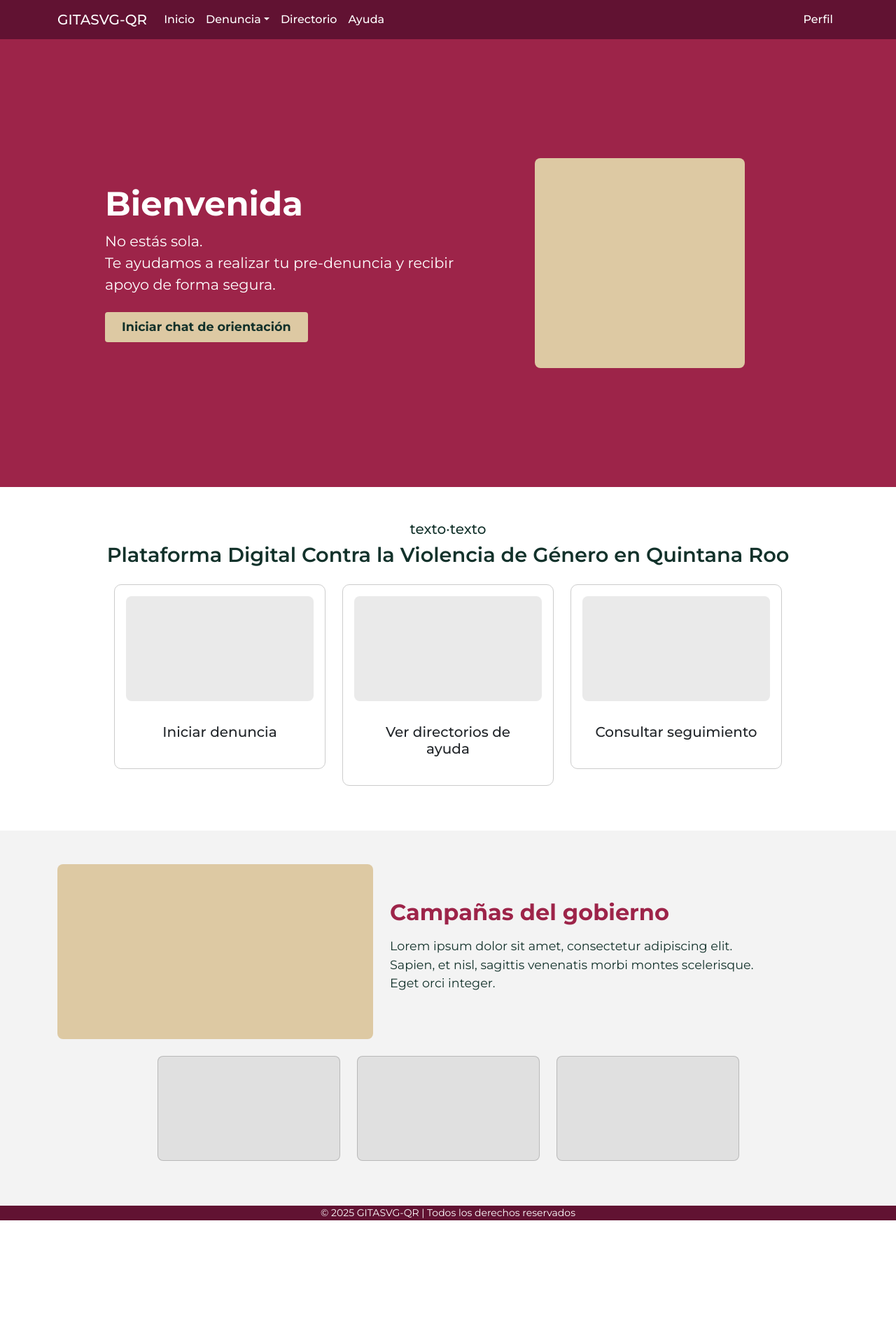
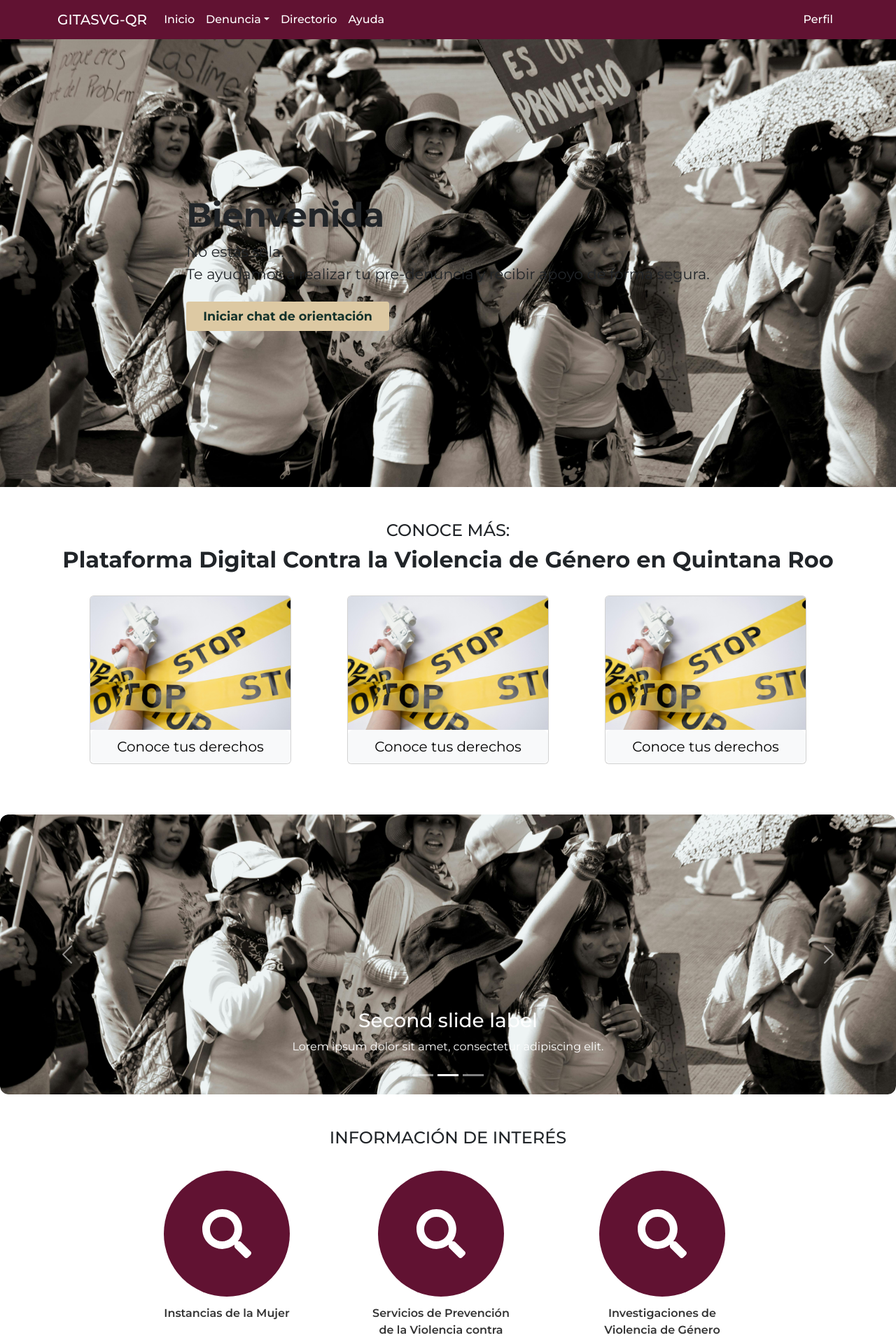
Before and after one commit to jianx7/Frontend-Plataforma-Violencia-Genero-QR, a React (Vite) app: page / in a window 1280 px wide. Shown: the top 1915 px of the page at 70% size. Before the commit the page ends 1744 px from the top, so only its background shows below. Built offline with nearby package versions, Linux system fonts and the light colour scheme.

Commit message:
Sección Home actualizada

```diff
--- a/package.json
+++ b/package.json
@@ -14,6 +14,7 @@
     "react": "^19.1.1",
     "react-bootstrap": "^2.10.10",
     "react-dom": "^19.1.1",
+    "react-icons": "^5.5.0",
     "react-router-dom": "^7.9.4"
   },
   "devDependencies": {
--- a/src/index.css
+++ b/src/index.css
@@ -68,10 +68,32 @@ body {
 /* REGISTER */
 .bg-register {
   background-color: #611232;
+  background-image: url('/assets/imagen-bienvenida.png');
+  background-size: cover;
+  /* la imagen ocupa todo */
+  background-position: center;
+  /* centrada */
+  background-repeat: no-repeat;
 }
 
+/** .bg-register::before {
+  content: "";
+  position: absolute;
+  inset: 0;
+  backdrop-filter: blur(3px);
+  background-color: rgba(0,0,0,0.3);
+} */
+
+/** .bg-register::before {
+  content: "";
+  position: absolute;
+  inset: 0;
+  background: rgba(0, 0, 0, 0.45);
+}
+*/
+
 .text-register {
-  font-size: 40px;
+  font-size: 2.5rem;
   font-weight: 700;
 }
 
@@ -82,7 +104,9 @@ body {
 }
 
 @supports (scrollbar-gutter: stable) {
-  .overflow-auto { scrollbar-gutter: stable; }
+  .overflow-auto {
+    scrollbar-gutter: stable;
+  }
 }
 
 button.btn-danger {
@@ -103,15 +127,59 @@ button.btn-danger:hover {
 */
 
 /* HOME */
-.home-gob {
-  background-color: #f8f9fa;
-  color: #13322b;
-  font-family: "Montserrat", sans-serif;
+.home-bg {
+  background-image: url('presentation/assets/imagen-bienvenida.jpg');
+  background-size: cover;
+  background-position: center;
+  background-repeat: no-repeat;
 }
 
-.hero-section {
-  background-color: #9d2449;
-  color: #ffffff;
+.carousel {
+  max-height: 400px;
+  overflow: hidden;
+  border-radius: 12px;
+}
+
+.carousel img {
+  object-fit: cover;
+  height: 400px;
+  width: 100%;
+}
+
+.btn-circle {
+  border-radius: 50%;
+  width: 180px;
+  height: 180px;
+  display: flex;
+  align-items: center;
+  justify-content: center;
+  background-color: #611232;
+  border: none;
+  color: white;
+  transition: background-color 0.3s ease, transform 0.2s ease;
+}
+
+.btn-circle:hover {
+  background-color: #9b1d50;
+}
+
+.circle-wrapper {
+  display: flex;
+  flex-direction: column;
+  align-items: center;
+  gap: 12px;
+}
+
+.circle-text {
+  margin: 0;
+  font-size: 16px;
+  font-weight: 600;
+  max-width: 200px;
+  text-align: center;
+  color: #333;
+}
+
+.home-container {
   min-height: 80vh;
   display: flex;
   align-items: center;
@@ -128,13 +196,7 @@ button.btn-danger:hover {
   margin-bottom: 1.5rem;
 }
 
-.hero-img {
-  background-color: #ddc9a3;
-  width: 300px;
-  height: 300px;
-  border-radius: 8px;
-  margin: 0 auto;
-}
+
 .btn-gob {
   background-color: #ddc9a3;
   border: none;
@@ -144,6 +206,7 @@ button.btn-danger:hover {
   font-size: 1.1rem;
   transition: all 0.3s ease;
 }
+
 .btn-gob:hover {
   background-color: #c0a56b;
 }
--- a/src/presentation/pages/Home.jsx
+++ b/src/presentation/pages/Home.jsx
@@ -1,88 +1,138 @@
-import { Container, Row, Col, Button, Card } from "react-bootstrap";
+import { Container, Row, Col, Button, Card, Carousel } from "react-bootstrap";
+import { FaSearch } from "react-icons/fa";
 
 export default function Home() {
   return (
-    <div className="home-gob">
-      {/* Sección de bienvenida */}
-      <Container fluid className="hero-section text-center py-5">
-        <Row className="align-items-center justify-content-center">
-          <Col md={6} className="text-md-start text-center">
+    <main>
+      {/* Sección 1 */}
+      <Container fluid className="py-5 home-container home-bg">
+        <Row className="justify-content-md-center">
+          <Col md={6} className="text-md-start w-100">
             <h1 className="hero-title">Bienvenida</h1>
             <p className="hero-text">
               No estás sola. <br />
-              Te ayudamos a realizar tu pre-denuncia y recibir apoyo de forma segura.
+              Te ayudamos a realizar tu pre-denuncia y recibir apoyo de forma
+              segura.
             </p>
             <Button className="btn-gob px-4 py-2">
               Iniciar chat de orientación
             </Button>
           </Col>
-
-          <Col md={5} className="text-center">
-            <div className="hero-img"></div>
-          </Col>
         </Row>
       </Container>
 
-      {/* Sección de plataforma */}
-      <section className="platform-section text-center py-5">
-        <h5 className="platform-subtitle">texto·texto</h5>
-        <h2 className="platform-title">
-          Plataforma Digital Contra la Violencia de Género en Quintana Roo
+      {/* Sección 2*/}
+      <Container fluid className="p-5 text-center">
+        <h4>CONOCE MÁS:</h4>
+        <h2>
+          <strong>
+            Plataforma Digital Contra la Violencia de Género en Quintana Roo
+          </strong>
         </h2>
+        <div className="p-4 d-flex flex-wrap justify-content-evenly gap-4 w-100">
+          <Card style={{ width: "18rem" }}>
+            <Card.Img
+              variant="top"
+              src="../src/presentation/assets/login.jpg"
+            />
+            <Button variant="light" size="lg">
+              Conoce tus derechos
+            </Button>
+          </Card>
 
-        <Row className="justify-content-center mt-4">
-          <Col md={3} className="mb-3">
-            <Card className="option-card">
-              <div className="option-img"></div>
-              <Card.Body>
-                <Card.Title>Iniciar denuncia</Card.Title>
-              </Card.Body>
-            </Card>
-          </Col>
-          <Col md={3} className="mb-3">
-            <Card className="option-card">
-              <div className="option-img"></div>
-              <Card.Body>
-                <Card.Title>Ver directorios de ayuda</Card.Title>
-              </Card.Body>
-            </Card>
-          </Col>
-          <Col md={3} className="mb-3">
-            <Card className="option-card">
-              <div className="option-img"></div>
-              <Card.Body>
-                <Card.Title>Consultar seguimiento</Card.Title>
-              </Card.Body>
-            </Card>
-          </Col>
-        </Row>
-      </section>
+          <Card style={{ width: "18rem" }}>
+            <Card.Img
+              variant="top"
+              src="../src/presentation/assets/login.jpg"
+            />
+            <Button variant="light" size="lg">
+              Conoce tus derechos
+            </Button>
+          </Card>
 
-      {/* Sección de campañas */}
-      <section className="campaigns-section py-5">
-        <Container>
-          <Row className="align-items-center">
-            <Col md={5}>
-              <div className="campaign-img"></div>
-            </Col>
-            <Col md={6}>
-              <h2 className="campaign-title">Campañas del gobierno</h2>
-              <p className="campaign-text">
-                Lorem ipsum dolor sit amet, consectetur adipiscing elit. Sapien,
-                et nisl, sagittis venenatis morbi montes scelerisque. Eget orci integer.
+          <Card style={{ width: "18rem" }}>
+            <Card.Img
+              variant="top"
+              src="../src/presentation/assets/login.jpg"
+            />
+            <Button variant="light" size="lg">
+              Conoce tus derechos
+            </Button>
+          </Card>
+        </div>
+      </Container>
+
+      {/* Sección 3*/}
+      <div className="carousel">
+        <Carousel fade>
+          <Carousel.Item>
+            <img
+              className="d-block w-100"
+              src="../src/presentation/assets/imagen-bienvenida.jpg"
+              alt="First slide"
+            />
+            <Carousel.Caption>
+              <h3>First slide label</h3>
+              <p>Nulla vitae elit libero, a pharetra augue mollis interdum.</p>
+            </Carousel.Caption>
+          </Carousel.Item>
+          <Carousel.Item>
+            <img
+              className="d-block w-100"
+              src="../src/presentation/assets/imagen-bienvenida.jpg"
+              alt="First slide"
+            />
+            <Carousel.Caption>
+              <h3>Second slide label</h3>
+              <p>Lorem ipsum dolor sit amet, consectetur adipiscing elit.</p>
+            </Carousel.Caption>
+          </Carousel.Item>
+          <Carousel.Item>
+            <img
+              className="d-block w-100"
+              src="../src/presentation/assets/imagen-bienvenida.jpg"
+              alt="First slide"
+            />
+            <Carousel.Caption>
+              <h3>Third slide label</h3>
+              <p>
+                Praesent commodo cursus magna, vel scelerisque nisl consectetur.
               </p>
-            </Col>
-          </Row>
+            </Carousel.Caption>
+          </Carousel.Item>
+        </Carousel>
+      </div>
 
-          <Row className="justify-content-center mt-4">
-            {[1, 2, 3].map((i) => (
-              <Col md={3} key={i} className="mb-3">
-                <Card className="mini-card"></Card>
-              </Col>
-            ))}
-          </Row>
-        </Container>
-      </section>
-    </div>
+      {/* Sección 4*/}
+      <Container className="p-5 text-center">
+        <h4>INFORMACIÓN DE INTERÉS</h4>
+        <div className="p-4 d-flex flex-wrap justify-content-evenly gap-4 w-100">
+
+          <div className="circle-wrapper">
+            <Button className="btn-circle">
+            <FaSearch size={70} />
+          </Button>
+          <p className="circle-text">Instancias de la Mujer</p>
+          </div>
+
+          <div className="circle-wrapper">
+            <Button className="btn-circle">
+            <FaSearch size={70} />
+          </Button>
+          <p className="circle-text">
+            Servicios de Prevención de la Violencia contra las Mujeres
+          </p>
+          </div>
+
+          <div className="circle-wrapper">
+            <Button className="btn-circle">
+            <FaSearch size={70} />
+          </Button>
+          <p className="circle-text">Investigaciones de Violencia de Género</p>
+          </div>
+
+        </div>
+      </Container>
+    </main>
   );
 }
--- a/src/presentation/pages/Register.jsx
+++ b/src/presentation/pages/Register.jsx
@@ -18,18 +18,11 @@ export default function Register() {
             className="bg-register text-light p-5 d-flex flex-column justify-content-center h-100"
           >
             <h1 className="fw-bold mb-4 fs-1">¡Bienvenida!</h1>
-            <p className="lead mb-4 fs-3">
+            <p className="lead mb-4 fs-4">
               Esta plataforma digital busca apoyar y orientar a mujeres en
               situaciones de violencia. Regístrate para acceder a nuestros
               recursos y servicios.
             </p>
-            <article>
-              <img
-                src="/assets/imagen-bienvenida.png"
-                alt="Imagen institucional"
-                className="img-fluid rounded"
-              />
-            </article>
           </Col>
 
           {/* Panel derecho */}
@@ -39,7 +32,7 @@ export default function Register() {
           >
             <Form className="form-gob form-scroll flex-gorw-1">
               <h2 className="text-register mb-3">Crea tu cuenta</h2>
-              <p className="mb-4 fs-3">
+              <p className="mb-4 fs-4">
                 Ingresa los siguientes datos para iniciar el proceso de
                 registro:
               </p>
@@ -54,7 +47,7 @@ export default function Register() {
               <Form.Group
                 controlId="floatingApellidos"
                 label="Apellidos"
-                className="mb-3 fs-4"
+                className="mb-3 fs-4 fw-semibold"
               >
                 <Form.Label>Apellidos</Form.Label>
                 <Form.Control
@@ -68,7 +61,7 @@ export default function Register() {
               <Form.Group
                 controlId="floatingNombre"
                 label="Nombre"
-                className="mb-3 fs-4"
+                className="mb-3 fs-4 fw-semibold"
               >
                 <Form.Label>Nombre</Form.Label>
                 <Form.Control
@@ -79,12 +72,12 @@ export default function Register() {
                 />
               </Form.Group>
 
-              <Form.Group className="mb-3 fs-4">
+              <Form.Group className="mb-3 fs-4 fw-semibold">
                 <Form.Label>Fecha de nacimiento</Form.Label>
                 <Form.Control size="lg" type="date" required />
               </Form.Group>
 
-              <Form.Group className="mb-3 fs-4" controlId="email">
+              <Form.Group className="mb-3 fs-4 fw-semibold" controlId="email">
                 <Form.Label>Email</Form.Label>
                 <Form.Control
                   size="lg"
@@ -97,7 +90,7 @@ export default function Register() {
               <Form.Group
                 controlId="floatingPassword"
                 label="Contraseña"
-                className="mb-3 fs-4"
+                className="mb-3 fs-4 fw-semibold"
               >
                 <Form.Label>Contraseña</Form.Label>
                 <Form.Control
```
Also changed, not shown: src/presentation/assets/imagen-bienvenida.jpg (added), 1 other file (tests, documents, lock files or other folders).
